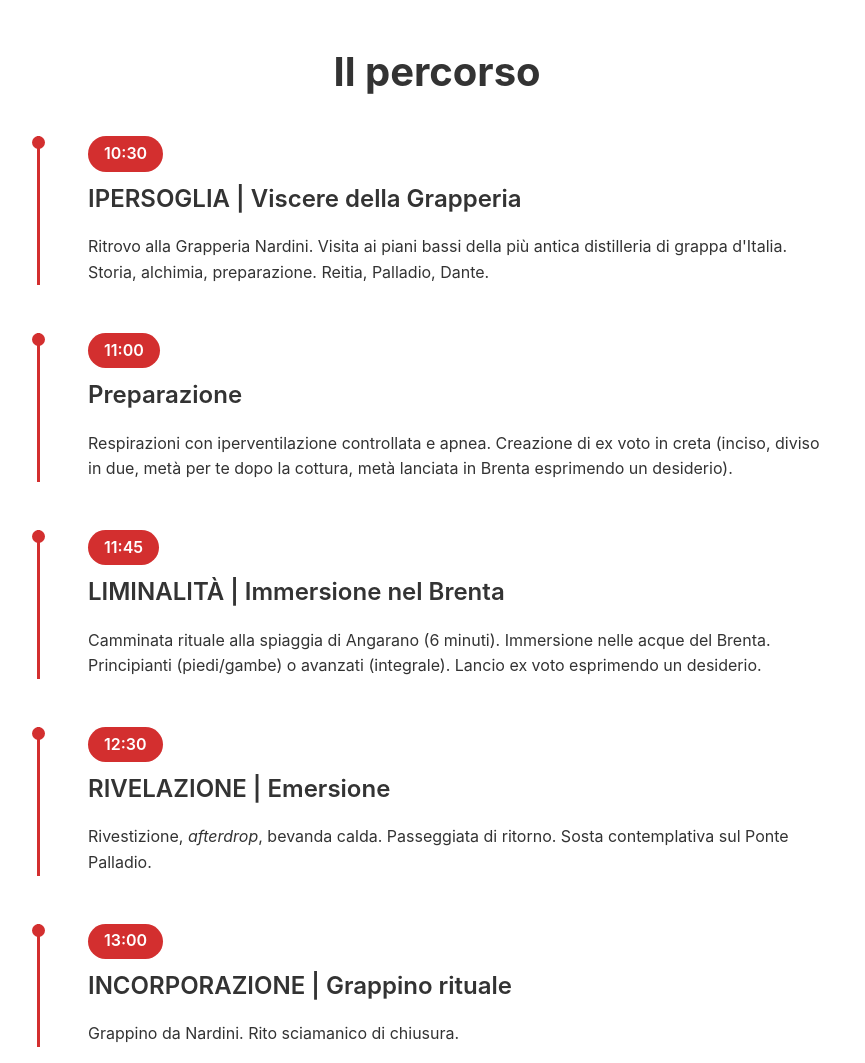
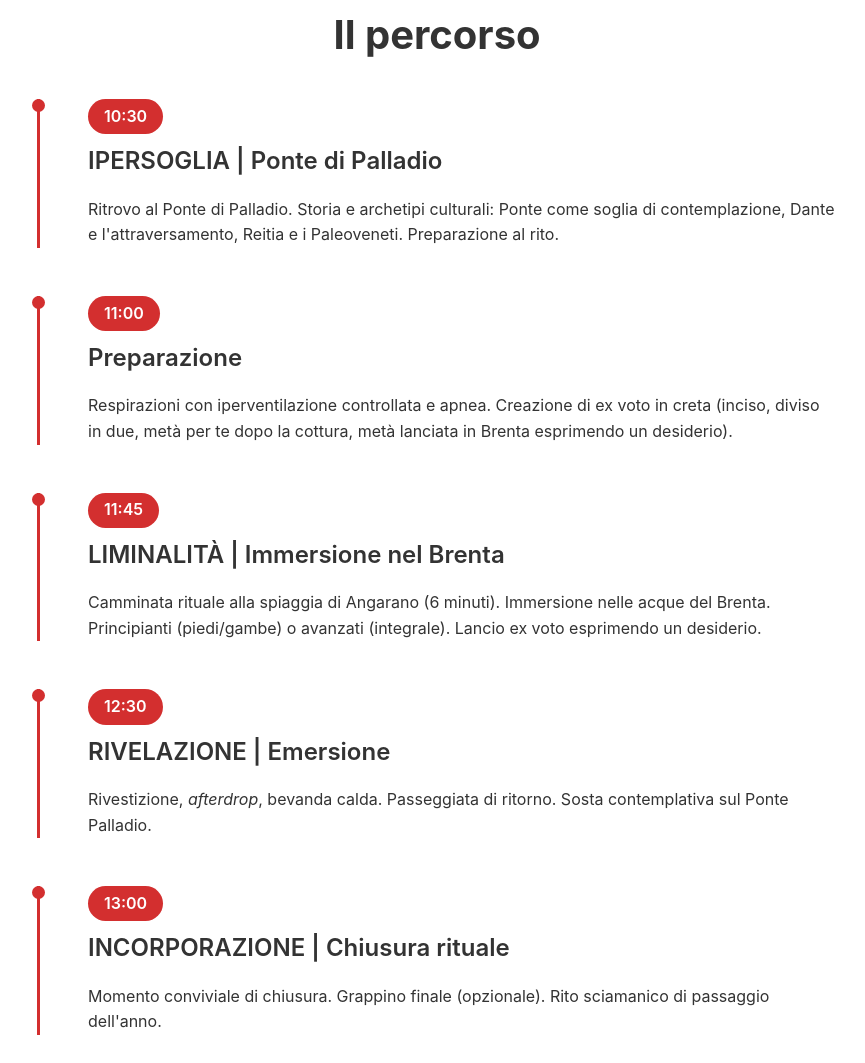
Before and after one commit to icebrrreakers/icebrrreakers.com, a plain HTML site: page index.html in a window 1280 px wide. Shown: the part 1689-2752 px from the top of the page, without its empty margins (203-1068 px from the left). Drawn offline with Linux system fonts and the light colour scheme.

Commit message:
Update index.html

```diff
--- a/index.html
+++ b/index.html
@@ -29,7 +29,7 @@
             <h2>Non è turismo. Non è wellness.<br>È un attraversamento.</h2>
             <p class="intro">
                 Il 1° gennaio, alle 10:30, un piccolo gruppo farà qualcosa che Bassano non ha mai visto:
-                un rito iniziatico tra le viscere della <strong>Grapperia Nardini</strong>,
+                un rito iniziatico tra il <strong>Ponte di Palladio</strong>,
                 le acque del <strong>Brenta</strong>, e la tradizione della <strong>dea Reitia</strong>.
             </p>
 
@@ -66,9 +66,8 @@
             <div class="timeline">
                 <div class="step">
                     <span class="time">10:30</span>
-                    <h3>IPERSOGLIA | Viscere della Grapperia</h3>
-                    <p>Ritrovo alla Grapperia Nardini. Visita ai piani bassi della più antica distilleria di grappa d'Italia.
-                    Storia, alchimia, preparazione. Reitia, Palladio, Dante.</p>
+                    <h3>IPERSOGLIA | Ponte di Palladio</h3>
+                    <p>Ritrovo al Ponte di Palladio. Storia e archetipi culturali: Ponte come soglia di contemplazione, Dante e l'attraversamento, Reitia e i Paleoveneti. Preparazione al rito.</p>
                 </div>
 
                 <div class="step">
@@ -95,8 +94,8 @@
 
                 <div class="step">
                     <span class="time">13:00</span>
-                    <h3>INCORPORAZIONE | Grappino rituale</h3>
-                    <p>Grappino da Nardini. Rito sciamanico di chiusura.</p>
+                    <h3>INCORPORAZIONE | Chiusura rituale</h3>
+                    <p>Momento conviviale di chiusura. Grappino finale (opzionale). Rito sciamanico di passaggio dell'anno.</p>
                 </div>
             </div>
         </div>
@@ -117,7 +116,7 @@
                         <li>✓ Ex voto ceramica (tuo dopo cottura)</li>
                         <li>✓ Immersione in Brenta</li>
                         <li>✓ Grappino rituale</li>
-                        <li>✓ Visita Grapperia Nardini</li>
+                        <li>✓ Storia, archetipi e Ponte di Palladio</li>
                         <li>✓ Kit: poncho, gadget, voucher SPA</li>
                     </ul>
                     <p class="duration">3 ore | 10:30-13:30</p>
@@ -175,10 +174,7 @@
 
             <h3 class="partners-title">Partner</h3>
             <div class="partners">
-                <div class="partner">
-                    <h4>Grapperia Nardini</h4>
-                    <p>La più antica distilleria di grappa d'Italia (1779). Location esclusiva per viscere alambicchi.</p>
-                </div>
+
                 <div class="partner">
                     <h4>Antonio Bonaldi</h4>
                     <p>Maestro ceramista. Creazione e cottura ex voto tradizione paleoveneta.</p>
```
